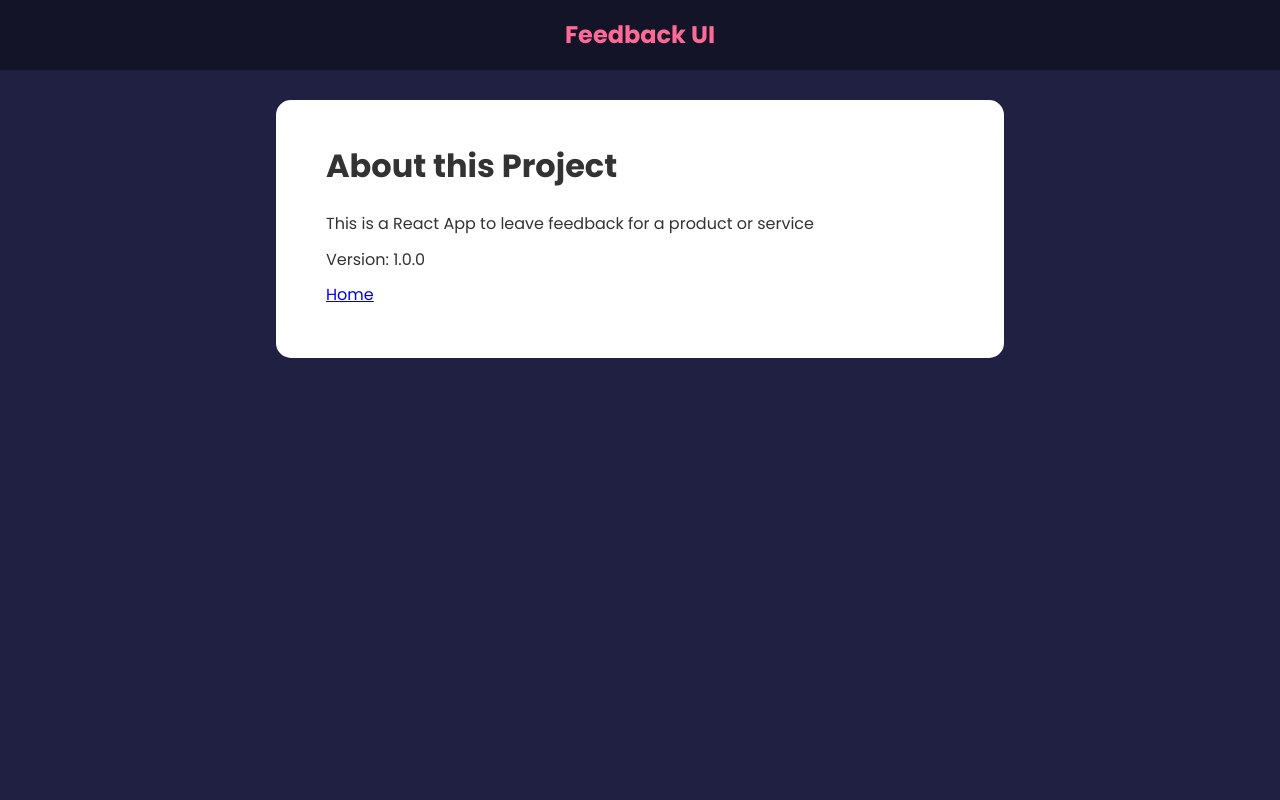
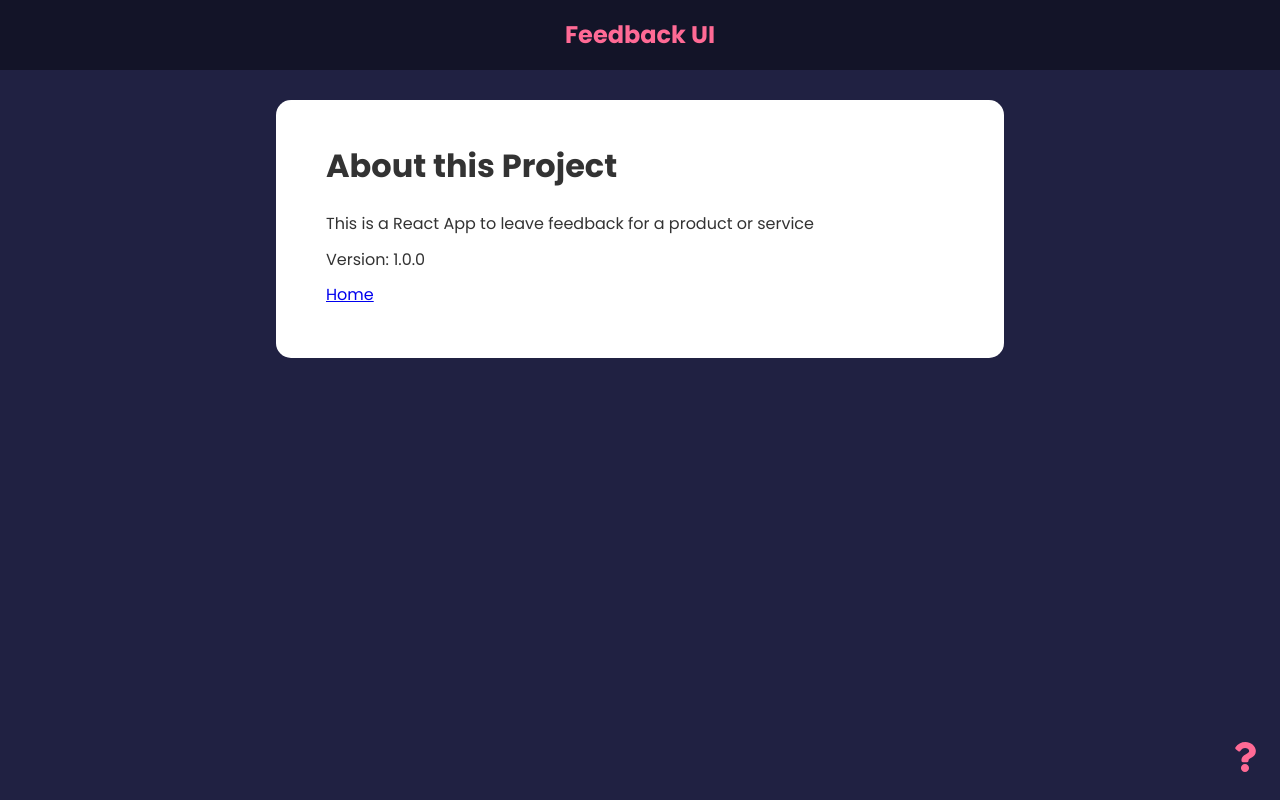
Before and after one commit to aadarshp31/react-front-to-back, a React (Create React App) app in the folder feedback-app/: page /about in a window 1280 px wide. Built offline with nearby package versions, Linux system fonts and the light colour scheme.

Commit message:
added 'AboutIconLink' component

```diff
--- a/feedback-app/src/App.tsx
+++ b/feedback-app/src/App.tsx
@@ -2,6 +2,7 @@
 import './App.css';
 import { BrowserRouter as Router, Route, Routes } from 'react-router-dom';
 import About from './components/pages/About';
+import AboutIconLink from './components/AboutIconLink';
 import FeedbackForm from './components/FeedbackForm';
 import FeedbackList from './components/FeedbackList';
 import FeedbackStats from './components/FeedbackStats';
@@ -42,6 +43,7 @@
           />
           <Route path='/about' element={<About />} />
         </Routes>
+        <AboutIconLink />
       </div>
     </Router>
   );
--- /dev/null
+++ b/feedback-app/src/components/AboutIconLink.tsx
@@ -0,0 +1,15 @@
+import { FaQuestion } from 'react-icons/fa';
+import { Link } from 'react-router-dom';
+type Props = {};
+
+const AboutIconLink = (props: Props) => {
+  return (
+    <Link to='/about'>
+      <div className='about-link'>
+        <FaQuestion size={30} />
+      </div>
+    </Link>
+  );
+};
+
+export default AboutIconLink;
--- a/feedback-app/src/index.css
+++ b/feedback-app/src/index.css
@@ -196,7 +196,7 @@
   position: absolute;
   bottom: 20px;
   right: 20px;
-  color: #fff;
+  color: #ff6a95;
   cursor: pointer;
 }
 
```
